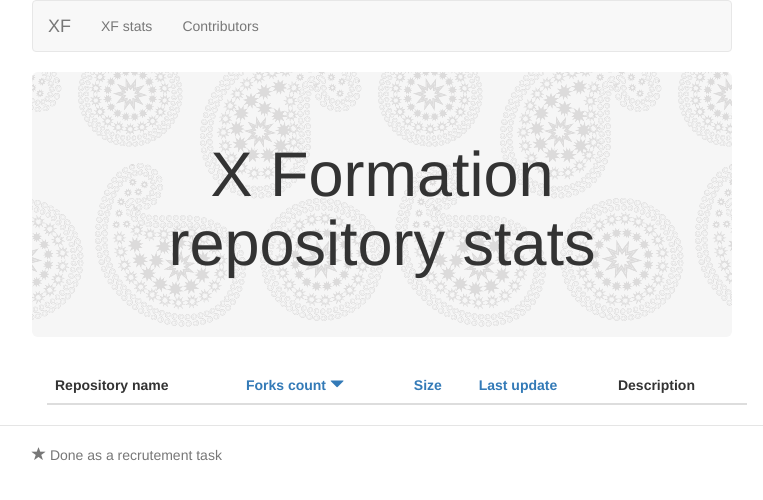
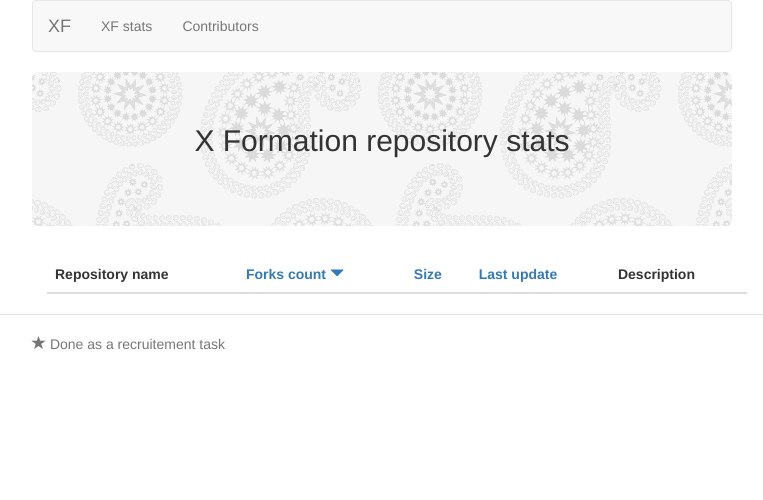
Before and after one commit to 204Constie/appxf, a website: page app/index.html at #/contributors in a window 1280 px wide. Shown: the whole page, without its empty margins (258-1021 px from the left). Drawn offline with nearby package versions, Linux system fonts and the light colour scheme; some packages are replaced by stand-ins of ours; files that its build step writes are made by us from their sources; no server answers.

Commit message:
responsive footer, header

```diff
--- a/app/index.html
+++ b/app/index.html
@@ -2,8 +2,8 @@
 <html>
   <head>
     <meta charset="utf-8">
-    <title></title>
-    <meta name="description" content="">
+    <title>XF stats</title>
+    <meta name="description" content="Done as a recruitement task">
     <meta name="viewport" content="width=device-width">
     <!-- Place favicon.ico and apple-touch-icon.png in the root directory -->
     <!-- build:css(.) styles/vendor.css -->
@@ -20,32 +20,6 @@
       <p class="browsehappy">You are using an <strong>outdated</strong> browser. Please <a href="http://browsehappy.com/">upgrade your browser</a> to improve your experience.</p>
     <![endif]-->
 
-      <!-- <nav class="navbar navbar-default">
-        <div class="container-fluid">
-        <div class="navbar-header">
-
-        <button type="button" class="navbar-toggle collapsed" data-toggle="collapse" data-target="#collapsible" aria-expanded="false" aria-controls="navbar">
-              <span class="sr-only">Toggle navigation</span>
-              <span class="icon-bar"></span>
-              <span class="icon-bar"></span>
-              <span class="icon-bar"></span>
-            </button>
-
-
-        <a class="navbar-brand" href="#/main">XF</a>
-        </div>
-        <div id="collapsible" class="navbar-collapse collapse">
-        <ul class="nav navbar-nav">
-          <li class="active">
-            <a href="#/main"> XF stats <span class="sr-only"></span></a>
-          </li>
-          <li >
-            <a href="#/contributors">Contributors</a>
-          </li>
-        </ul>
-        </div>
-        </div>
-      </nav> -->
 
     <div class="container" ng-controller="defaultCtrl">
       <nav class="navbar navbar-default">
@@ -80,9 +54,9 @@
     <div ng-view=""></div>
     </div>
 
-    <div class="footer visible-desktop">
+    <div class="footer">
       <div class="container">
-        <p><span class="glyphicon glyphicon-star"></span> Done as a recrutement task</p>
+        <p><span class="glyphicon glyphicon-star"></span> Done as a recruitement task</p>
       </div>
     </div>
 
--- a/app/styles/main.scss
+++ b/app/styles/main.scss
@@ -1,5 +1,24 @@
 // bower:scss
 // endbower
+
+@media (max-width: 768px) {
+    .footer {
+        display: none;
+    }
+}
+
+/* jumbotron header(via #id) */
+#header { font-size: 15px; }
+
+@media screen and (min-width: 480px) {
+  #header { font-size: 20px; }
+}
+@media screen and (min-width: 640px) {
+  #header { font-size: 25px; }
+}
+@media screen and (min-width: 1024px) {
+  #header { font-size: 30px; }
+}
 
 .jumbotron{
   background-image: url(/images/paisley.png);
--- a/app/views/main.html
+++ b/app/views/main.html
@@ -1,6 +1,6 @@
 
   <div class="jumbotron">
-    <h1>X Formation repository stats</h1>
+    <p id="header">X Formation repository stats</p>
 
 <!--     <p><a class="btn btn-lg btn-success" ng-href="#/">Button<span class="glyphicon glyphicon-ok"></span></a></p> -->
   </div>
```
Also changed, not shown: app/views/contributors.html (+1 -1 lines).
